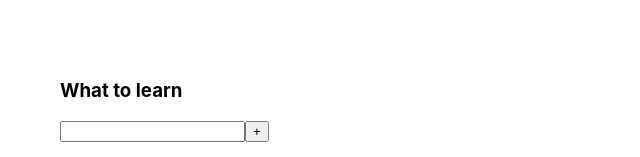
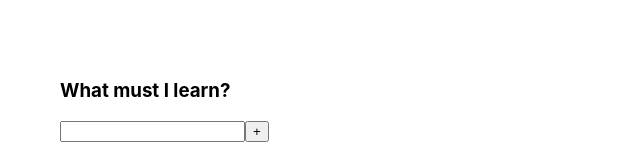
Before and after one commit to andbudha/todolist, a React (Create React App) app: page / in a window 1280 px wide. Shown: the top 157 px of the page, without its empty margins (0-640 px from the left). Built offline with nearby package versions, Linux system fonts and the light colour scheme.

Commit message:
onClick event added

```diff
--- a/src/App.tsx
+++ b/src/App.tsx
@@ -3,6 +3,8 @@ import './App.css';
 import {Todolist} from "./Todolist";
 
 function App() {
+
+    const title = 'What must I learn?'
 
     let [tasks, setTasks]=useState([
         { id: 1, title: "HTML&CSS", isDone: true },
@@ -15,12 +17,17 @@ function App() {
     const removeTask=(taskID: number)=>{
         setTasks(tasks.filter(element=> element.id !== taskID));
     }
+
+    const filterTasks =(filteredTasks: string)=> {
+        console.log(filteredTasks);
+    }
     return (
         <div className="App">
          <Todolist
-             title={'What to learn'}
+             title={title}
              tasks={tasks}
              removeTask={removeTask}
+             filterTasks={filterTasks}
          />
         </div>
     );
@@ -28,3 +35,59 @@ function App() {
 
 
 export default App;
+
+
+/*
+import React, {useState} from 'react';
+import './App.css';
+import {Todolist} from "./Todolist";
+
+export type FilterValueType = 'All'| 'Active'| 'Complete'
+
+function App() {
+
+    const title='What to learn One';
+
+    let [tasks, setTasks]=useState([
+        {id: 1, title: 'HTM&CSS', isDone: true},
+        {id: 2, title: 'JS', isDone: true},
+        {id: 3, title: 'ReactJS', isDone: false},
+        {id: 4, title: 'ReactNative', isDone: false}
+    ]);
+
+    let [filter, setFilter]=useState<FilterValueType>('All')
+
+    const removeTask =(taskID: number)=> {
+        setTasks(tasks.filter(element=> element.id !== taskID));
+    }
+
+    const filteredTasks=(filterValue: FilterValueType)=>{
+        setFilter(filterValue);
+    }
+
+    let afterFilterTasks = tasks;
+
+    if(filter === 'Active'){
+        afterFilterTasks=tasks.filter(element=>!element.isDone);
+    }
+
+    if(filter === 'Complete'){
+        afterFilterTasks=tasks.filter(element=>element.isDone);
+    }
+
+    return (
+        <div className="App">
+            <Todolist
+                title={title}
+                tasks={afterFilterTasks}
+                removeTask={removeTask}
+                filteredTasks={filteredTasks}
+            />
+        </div>
+    );
+}
+
+export default App;
+
+
+ */
--- a/src/Todolist.tsx
+++ b/src/Todolist.tsx
@@ -10,6 +10,7 @@ type PropsType = {
     title: string
     tasks: Array<TaskType>
     removeTask: (taskID: number)=> void
+    filterTasks: (filteredTasks: string)=> void
 }
 
 export function Todolist(props: PropsType) {
@@ -33,9 +34,9 @@ export function Todolist(props: PropsType) {
                     })}
                 </ul>
                 <div>
-                    <button>All</button>
-                    <button>Active</button>
-                    <button>Completed</button>
+                    <button onClick={()=>{props.filterTasks('All')}}>All</button>
+                    <button onClick={()=>{props.filterTasks('Active')}}>Active</button>
+                    <button onClick={()=>{props.filterTasks('Completed')}}>Completed</button>
                 </div>
             </div>
         </div>
```
